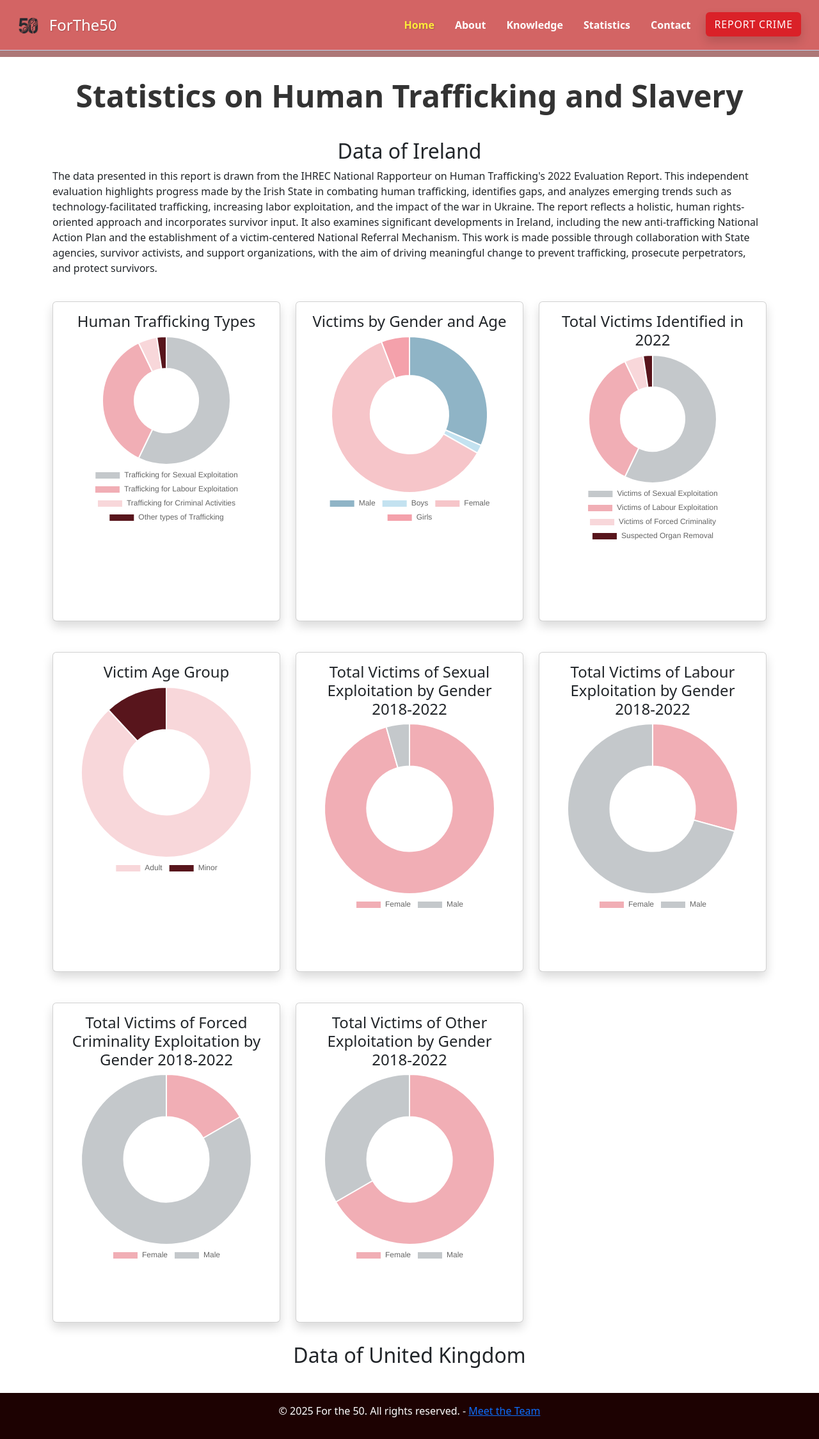
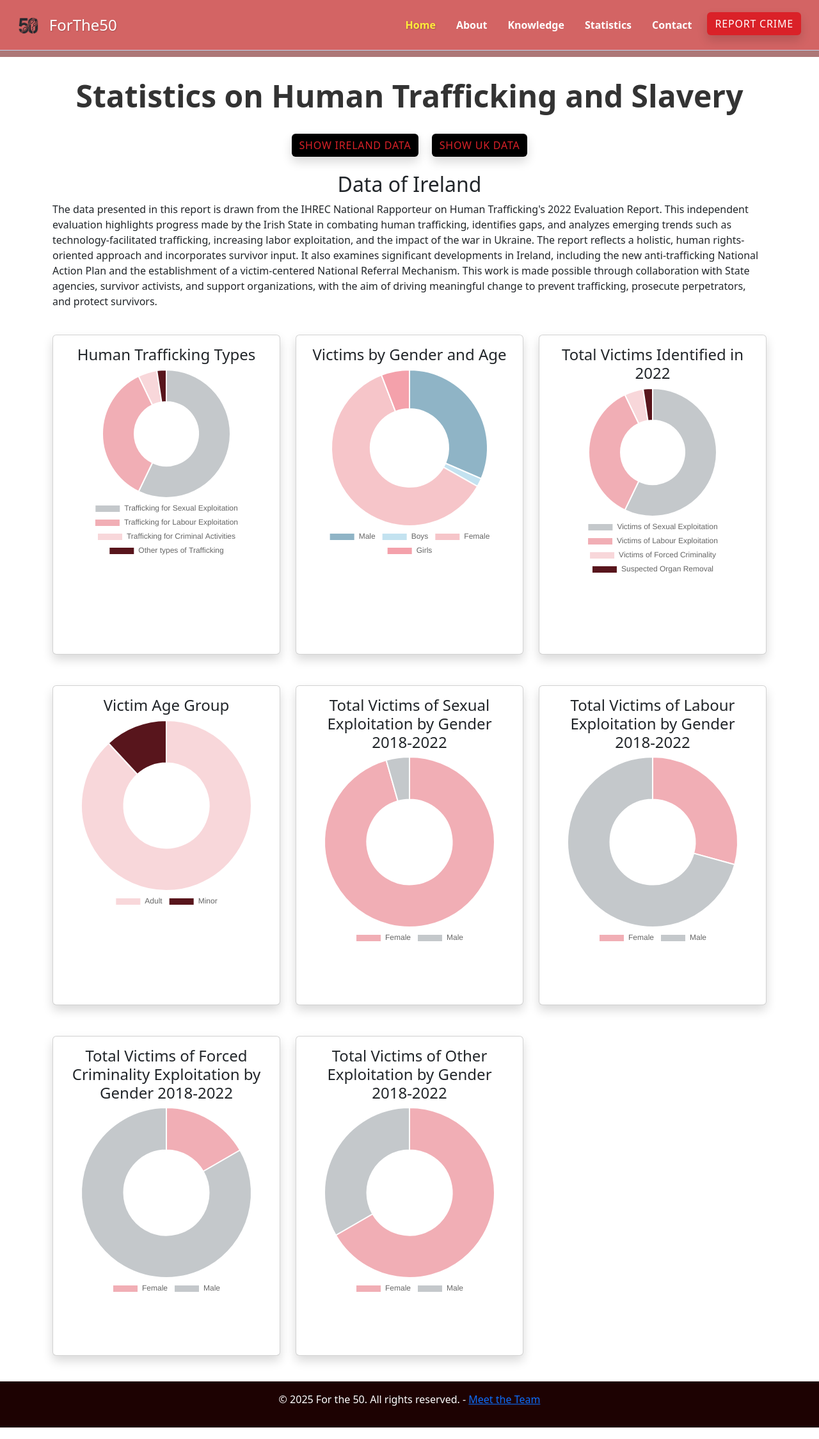
Before and after one commit to surfdemon/ForThe50, a Django app: page /statistics/ in a window 1280 px wide. Shown: the whole page at 64% size. Run offline with Django 4.2, Linux system fonts and the light colour scheme; some libraries are stand-ins or nearby versions.

Commit message:
feat: add toggle buttons for statistics page

```diff
--- a/backend/static/css/style.css
+++ b/backend/static/css/style.css
@@ -70,20 +70,25 @@ html, body {
 /* Buttons */
 .danger-btn {
     background-color: var(--red);
+    border: none;
     color: var(--white);
     letter-spacing: 0.05rem;
 }
 
 .danger-btn:hover {
     background-color: var(--dark-red);
+    border: none;
 }
 
 .primary-btn {
     background-color: var(--black);
+    border: none;
     color: var(--red);
     letter-spacing: 0.05rem;
 }
 
 .primary-btn:hover {
     background-color: var(--dark-red);
+    border: none;
+    color: var(--white);
 }
--- a/backend/static/js/script.js
+++ b/backend/static/js/script.js
@@ -1,2 +1,27 @@
 const currentYear = new Date().getFullYear();
 document.getElementById('current-year').innerText = currentYear;
+
+document.addEventListener("DOMContentLoaded", () => {
+  const irelandData = document.getElementById("irelandData");
+  const ukData = document.getElementById("ukData");
+  const irelandButton = document.getElementById("irelandButton");
+  const ukButton = document.getElementById("ukButton");
+
+  irelandButton.addEventListener("click", () => {
+    irelandData.classList.remove("d-none");
+    ukData.classList.add("d-none");
+    irelandButton.classList.add("btn-primary");
+    irelandButton.classList.remove("btn-secondary");
+    ukButton.classList.add("btn-secondary");
+    ukButton.classList.remove("btn-primary");
+  });
+
+  ukButton.addEventListener("click", () => {
+    irelandData.classList.add("d-none");
+    ukData.classList.remove("d-none");
+    ukButton.classList.add("btn-primary");
+    ukButton.classList.remove("btn-secondary");
+    irelandButton.classList.add("btn-secondary");
+    irelandButton.classList.remove("btn-primary");
+  });
+});
--- a/forthe50/templates/forthe50/statistics.html
+++ b/forthe50/templates/forthe50/statistics.html
@@ -6,6 +6,11 @@
 {% block content %}
 <div class="container my-3">
   <h1 class="text-center pt-3">Statistics on Human Trafficking and Slavery</h1>
+  <div class="text-center my-3">
+    <button class="btn primary-btn text-uppercase shadow mx-2" id="irelandButton">Show Ireland Data</button>
+    <button class="btn primary-btn text-uppercase shadow mx-2" id="ukButton">Show UK Data</button>
+  </div>
+  <div id="irelandData" class="country-data">
   <h2 class="text-center pt-2">Data of Ireland</h2>
     <div class="row">
       <div class="col">
@@ -125,11 +130,14 @@
         </div>
       </div>
     </div>
+  </div>
 
+  <div id="ukData" class="country-data d-none">
   <h2 class="text-center pt-2">Data of United Kingdom</h2>
     <div class="row">
       <div class="col">
         <p></p>
+      </div>
     </div>
   </div>
 </div>
@@ -271,4 +279,5 @@
   const ctx8 = document.getElementById('otherExploitationGenderChart').getContext('2d');
   new Chart(ctx8, { type: 'doughnut', data: otherExploitationGenderData, options: chartOptions });
 </script>
+<script src="{% static 'js/script.js' %}"></script>
 {% endblock %}
```
Lines whose indentation alone changed are shown as unchanged.
